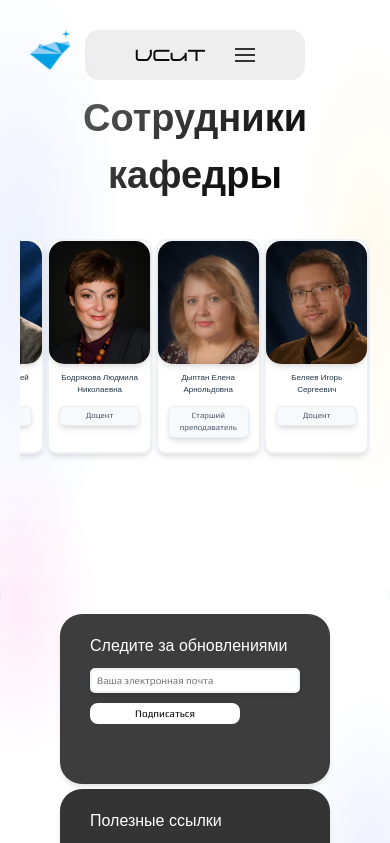
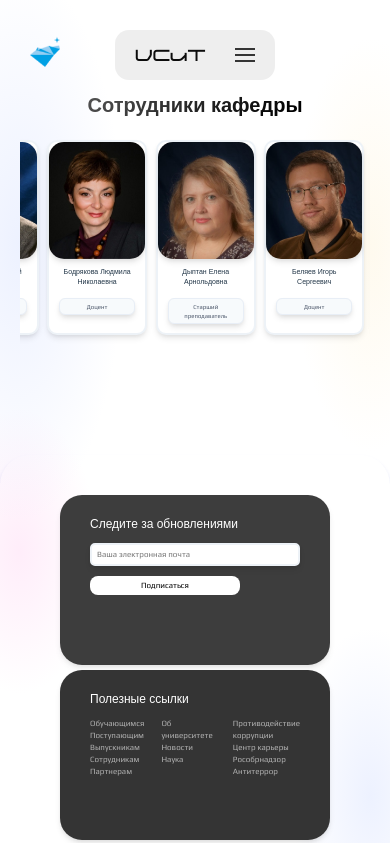
Before and after one commit to sha111tan/KafedraISIT-website, a React (Vite) app: page /staff in a window 390 px wide. Shown: the top 843 px of the page. Built offline with nearby package versions, Linux system fonts and the light colour scheme; a web font is replaced by a local one.

Commit message:
Add files via upload

```diff
--- a/src/index.css
+++ b/src/index.css
@@ -46,7 +46,6 @@ body {
 }
 
 .burger-menu {
-  margin-right: 30px;
   display: none;
   flex-direction: column;
   cursor: pointer;
@@ -95,6 +94,7 @@ body {
     z-index: 100;
   }
   .brand {
+    color: #0c0c0c;
     margin: 3px 30px 0 0px;
   }
   .nav-links a {
@@ -155,11 +155,13 @@ body {
 }
 .top {
   top: 30px;
-  padding: 0 0 0 30px;
+  padding: 0 0 0 170px;
   position: fixed;
   height: fit-content;
+  justify-content: space-between;
   min-height: 50px;
   display: flex;
+
   flex-direction: row;
   z-index: 100;
 }
@@ -345,6 +347,8 @@ nav .active {
 }
 
 .titlenapravlenie1 {
+  background-size: cover;
+  background-repeat: no-repeat;
   background-image: url(./image/napravlenie1.jpg);
   text-align: center;
   box-shadow: 0 4px 6px -1px rgb(0 0 0 / 0.1), 0 2px 4px -2px rgb(0 0 0 / 0.1);
@@ -355,6 +359,8 @@ nav .active {
   transition-timing-function: cubic-bezier(0, 0, 0.2, 1);
 }
 .titlenapravlenie2 {
+  background-size: cover;
+  background-repeat: no-repeat;
   background-image: url(./image/napravlenie2.jpg);
   text-align: center;
   width: 100%;
@@ -366,6 +372,8 @@ nav .active {
   transition-timing-function: cubic-bezier(0, 0, 0.2, 1);
 }
 .titlenapravlenie3 {
+  background-size: cover;
+  background-repeat: no-repeat;
   background-image: url(./image/napravlenie3.jpg);
   text-align: center;
   width: 100%;
@@ -1003,7 +1011,238 @@ h6 {
   }
 }
 
-@media screen and (max-width: 1305px) {
+@media screen and (max-width: 1410px) {
+  .part {
+    width: 60px;
+  }
+  .imgsetion {
+    gap: 20px;
+  }
+  .lilbox1,
+  .lilbox2,
+  .lilbox3 {
+    padding: 30px;
+  }
+  h2 {
+    font-size: 16px;
+    padding-bottom: 10px;
+  }
+  .boxsection {
+    display: flex;
+    margin-top: 60px;
+  }
+  p {
+    font-size: 10px;
+  }
+  h6 {
+    font-size: 12px;
+  }
+  .lilbox4 {
+    padding: 20px 30px;
+  }
+  .norilskimg {
+    width: 100%;
+  }
+  .titlesection {
+    padding: 30px 30px 0 30px;
+  }
+  h1 {
+    font-size: 40px;
+  }
+
+  .napravlenieinfo {
+    padding: 20px 20px 40px 27px;
+    color: #4a5568;
+    display: grid;
+    grid-template-columns: 1fr 1fr;
+    gap: 40px;
+  }
+  h4 {
+    font-size: 10px;
+  }
+  .titlenapravlenie {
+    padding: 20px;
+  }
+  .lilbox17 {
+    width: 100%;
+    height: 360px;
+    box-shadow: 0 4px 6px -1px rgba(0, 0, 0, 0.1),
+      0 2px 4px -1px rgba(0, 0, 0, 0.06);
+    border: 2px solid #edf2f7;
+    border-radius: 22px;
+    background-color: white;
+    padding: 10px;
+    transition-duration: 400ms;
+    transition-timing-function: cubic-bezier(0, 0, 0.2, 1);
+  }
+  .lilbox18 {
+    padding: 20px 30px;
+  }
+  .top {
+    padding: 0 0 0 80px;
+  }
+  .selector2,
+  .selector3 {
+    font-size: 10px;
+  }
+  .okafedre {
+    padding: 0 50px 30px 50px;
+  }
+  .zguimg2 {
+    width: 40px;
+    align-items: center;
+    justify-content: center;
+  }
+  .staffinf {
+    padding: 3px 10px 3px 10px;
+    width: max-content;
+
+    border-radius: 6px;
+    color: #4a5568;
+    border: 1px solid #e8eef6;
+    box-shadow: 0 4px 6px -1px rgba(0, 0, 0, 0.1),
+      0 2px 4px -1px rgba(0, 0, 0, 0.06);
+    background: #f7fafc;
+    text-align: center;
+  }
+  .stafflilbox {
+    cursor: grab;
+    height: 390px;
+    width: 250px;
+    box-shadow: 0 4px 6px -1px rgba(0, 0, 0, 0.1),
+      0 2px 4px -1px rgba(0, 0, 0, 0.06);
+    border: 2px solid #edf2f7;
+    border-radius: 20px;
+    background-color: white;
+    padding: 20px;
+    transition-duration: 200ms;
+    transition-timing-function: cubic-bezier(0, 0, 0.2, 1);
+  }
+  .stafftext {
+    font-size: 14px;
+    padding: 10px 0 10px 10px;
+  }
+  .span {
+    color: #000000;
+    font-size: 12px;
+    font-weight: bold;
+    padding-bottom: 8px;
+  }
+}
+@media screen and (max-width: 1300px) {
+  .staffinf {
+    padding: 3px 10px 3px 10px;
+    width: max-content;
+
+    border-radius: 6px;
+    color: #4a5568;
+    border: 1px solid #e8eef6;
+    box-shadow: 0 4px 6px -1px rgba(0, 0, 0, 0.1),
+      0 2px 4px -1px rgba(0, 0, 0, 0.06);
+    background: #f7fafc;
+    text-align: center;
+  }
+  .stafflilbox {
+    cursor: grab;
+    height: 390px;
+    width: 230px;
+    box-shadow: 0 4px 6px -1px rgba(0, 0, 0, 0.1),
+      0 2px 4px -1px rgba(0, 0, 0, 0.06);
+    border: 2px solid #edf2f7;
+    border-radius: 20px;
+    background-color: white;
+    padding: 10px;
+    transition-duration: 200ms;
+    transition-timing-function: cubic-bezier(0, 0, 0.2, 1);
+  }
+  .stafftext {
+    font-size: 14px;
+    padding: 10px 0 10px 10px;
+  }
+  .span {
+    color: #000000;
+    font-size: 12px;
+    font-weight: bold;
+    padding-bottom: 8px;
+  }
+}
+@media screen and (max-width: 1220px) {
+  .staffinf {
+    padding: 3px 10px 3px 10px;
+    width: max-content;
+
+    border-radius: 6px;
+    color: #4a5568;
+    border: 1px solid #e8eef6;
+    box-shadow: 0 4px 6px -1px rgba(0, 0, 0, 0.1),
+      0 2px 4px -1px rgba(0, 0, 0, 0.06);
+    background: #f7fafc;
+    text-align: center;
+  }
+  .stafflilbox {
+    cursor: grab;
+    height: 340px;
+    width: 200px;
+    box-shadow: 0 4px 6px -1px rgba(0, 0, 0, 0.1),
+      0 2px 4px -1px rgba(0, 0, 0, 0.06);
+    border: 2px solid #edf2f7;
+    border-radius: 20px;
+    background-color: white;
+    padding: 10px;
+    transition-duration: 200ms;
+    transition-timing-function: cubic-bezier(0, 0, 0.2, 1);
+  }
+  .stafftext {
+    font-size: 14px;
+    padding: 10px 0 10px 10px;
+  }
+  .span {
+    color: #000000;
+    font-size: 12px;
+    font-weight: bold;
+    padding-bottom: 8px;
+  }
+}
+
+@media screen and (max-width: 1120px) {
+  .staffinf {
+    padding: 3px 10px 3px 10px;
+    width: max-content;
+
+    border-radius: 6px;
+    color: #4a5568;
+    border: 1px solid #e8eef6;
+    box-shadow: 0 4px 6px -1px rgba(0, 0, 0, 0.1),
+      0 2px 4px -1px rgba(0, 0, 0, 0.06);
+    background: #f7fafc;
+    text-align: center;
+  }
+  .stafflilbox {
+    cursor: grab;
+    height: 320px;
+    width: 180px;
+    box-shadow: 0 4px 6px -1px rgba(0, 0, 0, 0.1),
+      0 2px 4px -1px rgba(0, 0, 0, 0.06);
+    border: 2px solid #edf2f7;
+    border-radius: 20px;
+    background-color: white;
+    padding: 10px;
+    transition-duration: 200ms;
+    transition-timing-function: cubic-bezier(0, 0, 0.2, 1);
+  }
+  .stafftext {
+    font-size: 12px;
+    padding: 10px 0 10px 10px;
+  }
+  .span {
+    color: #000000;
+    font-size: 12px;
+    font-weight: bold;
+    padding-bottom: 8px;
+  }
+}
+
+@media screen and (max-width: 1040px) {
   body {
     background-color: hsl(var(--background));
     margin: 0 auto;
@@ -1016,7 +1255,9 @@ h6 {
   .lilbox1,
   .lilbox2 {
   }
-
+  .top {
+    padding: 0 0 0 30px;
+  }
   .lilbox3 {
     width: 50%;
   }
@@ -1177,6 +1418,14 @@ h6 {
   .boxhome {
     padding: 20px 0 40px 0;
   }
+  .brand {
+    font-family: "Stardock";
+    color: #0c0c0c;
+    height: 25px;
+    margin: 3px 30px 0 0;
+    transition-duration: 400ms;
+    transition-timing-function: cubic-bezier(0, 0, 0.2, 1);
+  }
   body {
     background-color: hsl(var(--background));
     margin: 0 auto;
@@ -1192,7 +1441,7 @@ h6 {
   }
   .stafflilbox {
     cursor: grab;
-    height: 215px;
+    height: 200px;
     width: 105px;
     box-shadow: 0 4px 6px -1px rgba(0, 0, 0, 0.1),
       0 2px 4px -1px rgba(0, 0, 0, 0.06);
@@ -1205,7 +1454,7 @@ h6 {
   }
   .stafftext {
     padding: 1px 0 10px 0;
-    font-size: 8px;
+    font-size: 6px;
     text-align: center;
   }
   .staffinf {
@@ -1229,7 +1478,7 @@ h6 {
     flex-wrap: wrap;
   }
   .staffinf p {
-    font-size: 8px;
+    font-size: 6px;
   }
   .infboxstaff {
     padding: 0 10px 0 10px;
@@ -1415,7 +1664,9 @@ h6 {
     font-size: 16px;
     padding-bottom: 10px;
   }
+
   h3 {
+    font-size: 25px;
     padding: 0 0 15px 0;
   }
   h4 {
@@ -1428,3 +1679,177 @@ h6 {
   .nornikelimg {
   }
 }
+@media screen and (max-width: 430px) {
+  .lilbox11,
+  .lilbox12,
+  .kontaktititle {
+    font-size: 12px;
+  }
+  .imgsection {
+    gap: 20px;
+  }
+  .selector2,
+  .selector3 {
+    font-size: 8px;
+  }
+  .zguimg {
+    width: 30px;
+    margin-top: 7px;
+  }
+  h3 {
+    font-size: 20px;
+    padding-bottom: 0;
+  }
+  .ssilka {
+    font-size: 8px;
+  }
+  .stafftext {
+    padding: 1px 0 10px 0;
+    font-size: 7px;
+    text-align: center;
+  }
+  .staffinf p {
+    font-size: 6px;
+  }
+  .stafflilbox {
+    cursor: grab;
+    height: 195px;
+    width: 100px;
+    box-shadow: 0 4px 6px -1px rgba(0, 0, 0, 0.1),
+      0 2px 4px -1px rgba(0, 0, 0, 0.06);
+    border: 2px solid #edf2f7;
+    border-radius: 10px;
+    background-color: white;
+    padding: 0;
+    transition-duration: 200ms;
+    transition-timing-function: cubic-bezier(0, 0, 0.2, 1);
+  }
+}
+
+@media screen and (max-width: 380px) {
+  .imgsection {
+    gap: 5px;
+  }
+  .ssilka {
+    font-size: 6px;
+  }
+  .ssilki {
+    gap: 5px;
+  }
+
+  .footerright2 {
+    margin-top: 5px;
+    display: flex;
+    gap: 5px;
+    flex-wrap: nowrap;
+    width: 100%;
+    justify-content: center;
+  }
+  h2 {
+    font-size: 12px;
+  }
+  h6 {
+    font-size: 10px;
+  }
+  h3 {
+    font-size: 20px;
+    padding-bottom: 0;
+  }
+  .footertext {
+    font-size: 5px;
+  }
+  .stafflilbox {
+    cursor: grab;
+    height: 170px;
+    width: 85px;
+    box-shadow: 0 4px 6px -1px rgba(0, 0, 0, 0.1),
+      0 2px 4px -1px rgba(0, 0, 0, 0.06);
+    border: 2px solid #edf2f7;
+    border-radius: 10px;
+    background-color: white;
+    padding: 0;
+    transition-duration: 200ms;
+    transition-timing-function: cubic-bezier(0, 0, 0.2, 1);
+  }
+  .zguimg {
+    transition-duration: 400ms;
+    transition-timing-function: cubic-bezier(0, 0, 0.2, 1);
+    width: 30px;
+    margin-top: 7px;
+  }
+  .container {
+    padding: 0 20px 0 20px;
+  }
+  .lilbox14,
+  .lilbox15,
+  .lilbox16 {
+    padding: 20px;
+    width: 100%;
+    height: 60px;
+    border-radius: 14px;
+  }
+  .vk {
+    width: 20px;
+  }
+  .tg {
+    width: 20px;
+  }
+  .ok {
+    width: 15px;
+  }
+  h4 {
+    font-size: 11px;
+  }
+  .numbox {
+    border-radius: 5px;
+  }
+  .numbox p {
+    font-size: 8px;
+  }
+  .napravlenieinfo .span {
+    font-size: 12px;
+    padding-bottom: 0;
+  }
+  .brand {
+    font-family: "Stardock";
+    color: #0c0c0c;
+    height: 25px;
+    margin: 3px 30px 0 0;
+    transition-duration: 400ms;
+    transition-timing-function: cubic-bezier(0, 0, 0.2, 1);
+  }
+
+  .lilbox11,
+  .lilbox12,
+  .kontaktititle {
+    font-size: 12px;
+  }
+  .kontakti {
+    font-size: 7px;
+  }
+  .selector2,
+  .selector3 {
+    font-size: 7px;
+  }
+  .lilbox17 {
+    height: 370px;
+  }
+  .top {
+    top: 30px;
+    padding: 0 0 0 30px;
+    position: fixed;
+    height: -moz-fit-content;
+    height: fit-content;
+    justify-content: space-between;
+    min-height: 50px;
+    display: flex;
+    flex-direction: row;
+    z-index: 100;
+  }
+  .staffinf p {
+    font-size: 6px;
+  }
+  .stafftext {
+    font-size: 6px;
+  }
+}
```
